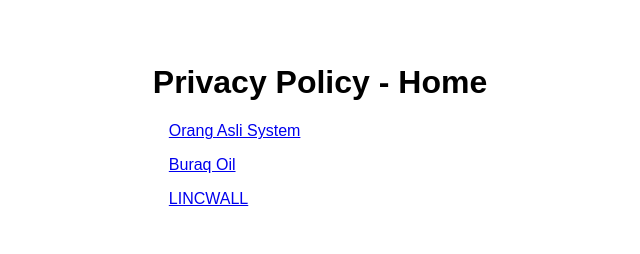
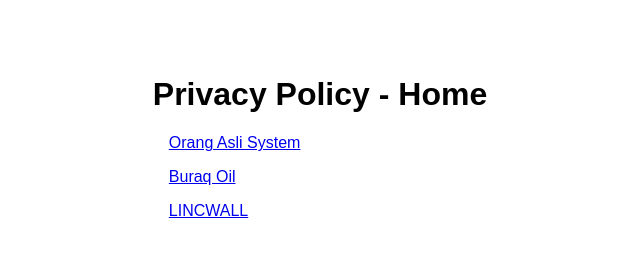
Before and after one commit to amitzero/privacy-policy, a plain HTML site: page index.html in a window 1280 px wide. Shown: the whole page, without its empty margins (320-960 px from the left). Drawn offline with Linux system fonts and the light colour scheme.

Commit message:
beautify

```diff
--- a/index.html
+++ b/index.html
@@ -1,27 +1,34 @@
 <!DOCTYPE html>
 <html lang="en" dir="ltr">
+
 <head>
     <meta charset="utf-8">
     <title>Privacy Policy - Home</title>
     <style>
         body {
             font-family: Arial, sans-serif;
-            max-width: fit-content;
+            width: fit-content;
+            max-width: 800px;
             margin: 0 auto;
+            padding: 12px;
         }
+
         h1 {
             font-size: 2em;
             margin-top: 2em;
         }
+
         ul {
             list-style-type: none;
             padding: 0;
         }
+
         li {
             margin: 1em;
         }
     </style>
 </head>
+
 <body>
     <h1>Privacy Policy - Home</h1>
     <ul>
@@ -30,4 +37,5 @@
         <li><a href="lincwall">LINCWALL</a></li>
     </ul>
 </body>
+
 </html>
```
Also changed, not shown: buraq_oil/index.html (+8 -1 lines), lincwall/index.html (+9 -2 lines), lincwall/safety-standards/index.html (+2 -0 lines), oasys/index.html (+8 -1 lines).
